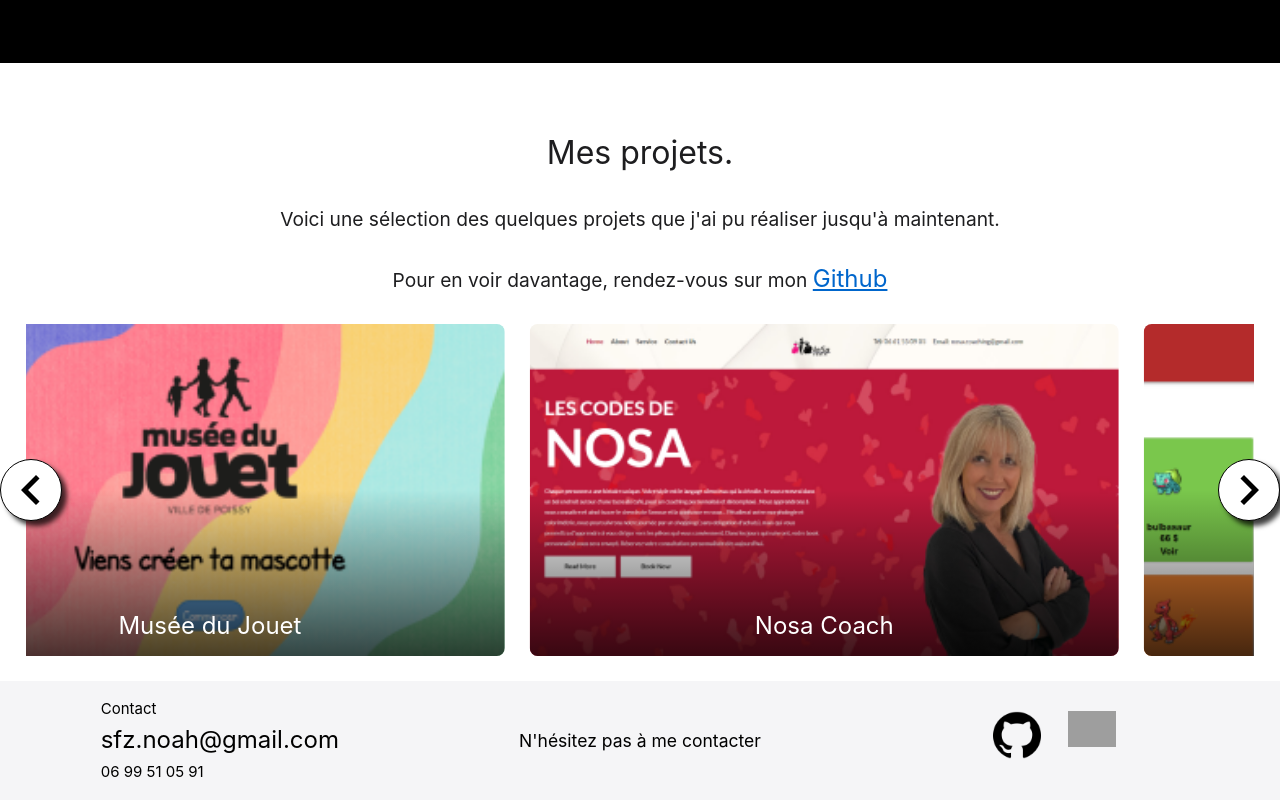
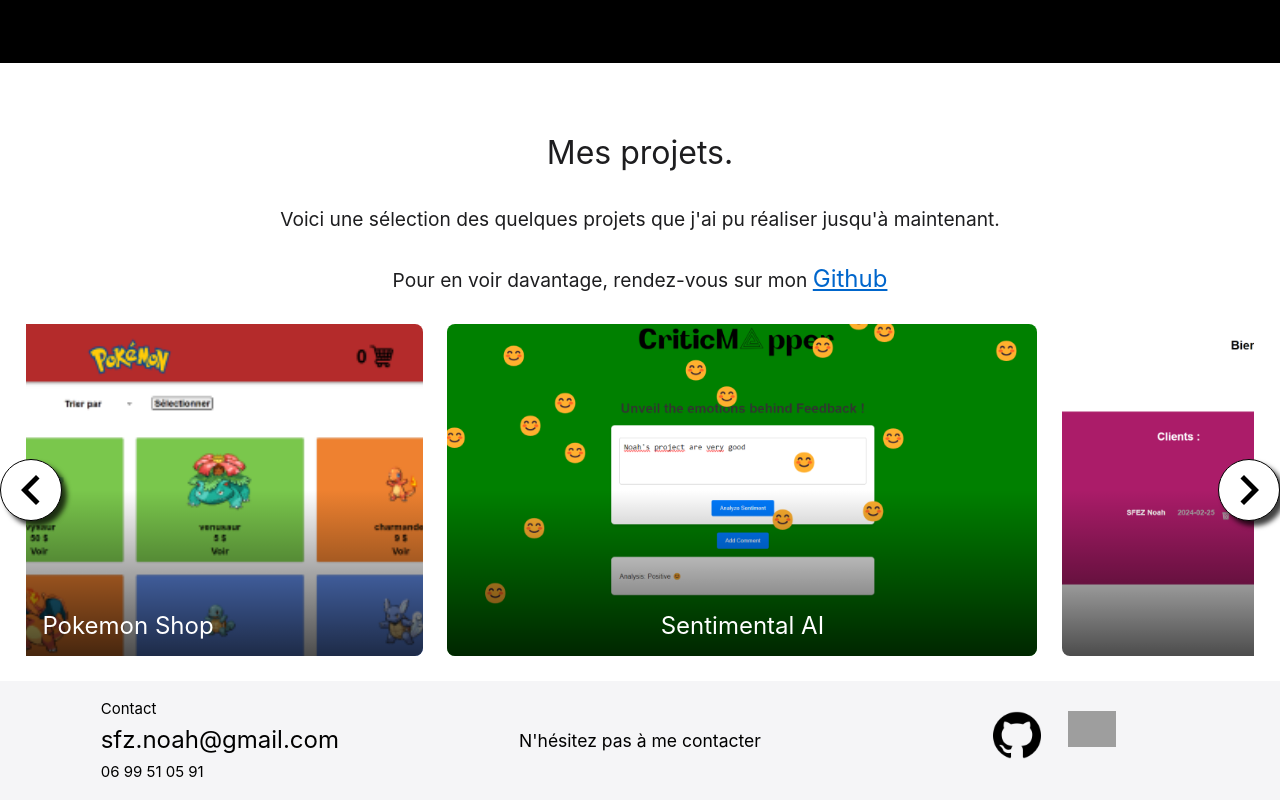
Before and after one commit to Noah-Sfez/Portfolio-bis, a Vue app: page / in a window 1280 px wide. Shown: the part 1303-2103 px from the top of the page. Built offline with nearby package versions, Linux system fonts and the light colour scheme; grey boxes are pictures that could not be loaded.

Commit message:
correction carrousel

```diff
--- a/src/components/Caroussel.vue
+++ b/src/components/Caroussel.vue
@@ -1,6 +1,6 @@
 <template>
   <Carousel
-    :items-to-show="5"
+    :items-to-show="3"
     :items-to-scroll="1"
     :wrap-around="true"
     :autoplay="3000"
```
